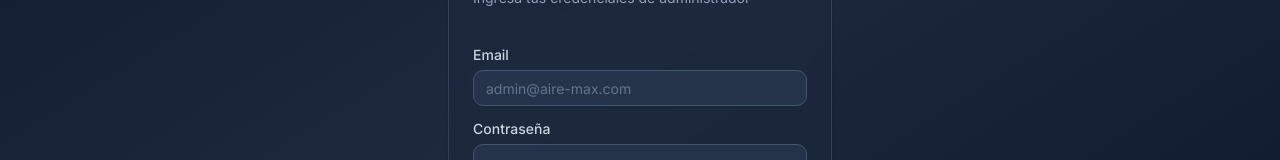
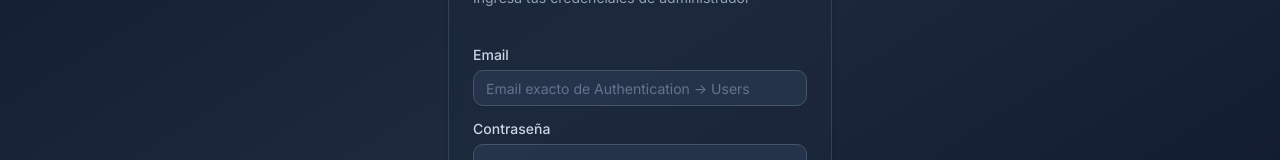
Before and after one commit to feduvernal142315141/aire-max, a Next.js app: page /admin/login in a window 1280 px wide. Shown: the part 376-536 px from the top of the page. Built offline with nearby package versions, Linux system fonts and the light colour scheme; no server answers; a web font is replaced by a local one.

Commit message:
fix: login placeholder must match Supabase Auth email
Made-with: Cursor

```diff
--- a/app/admin/login/page.tsx
+++ b/app/admin/login/page.tsx
@@ -45,7 +45,7 @@ export default function AdminLoginPage() {
                   id="email"
                   name="email"
                   type="email"
-                  placeholder="admin@aire-max.com"
+                  placeholder="Email exacto de Authentication → Users"
                   required
                   autoComplete="email"
                   className="focus-visible:ring-primary/50 border-slate-600 bg-slate-700/50 text-white placeholder:text-slate-500"
```
